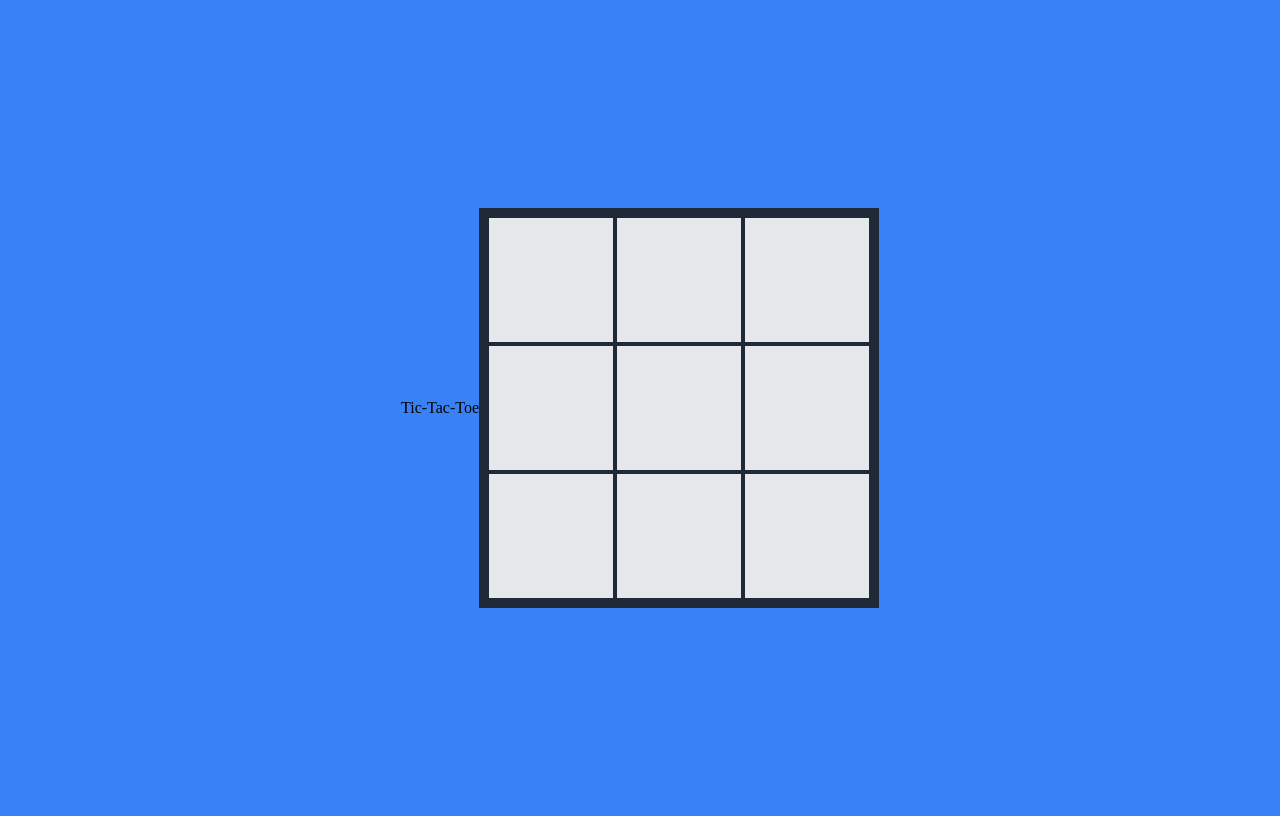
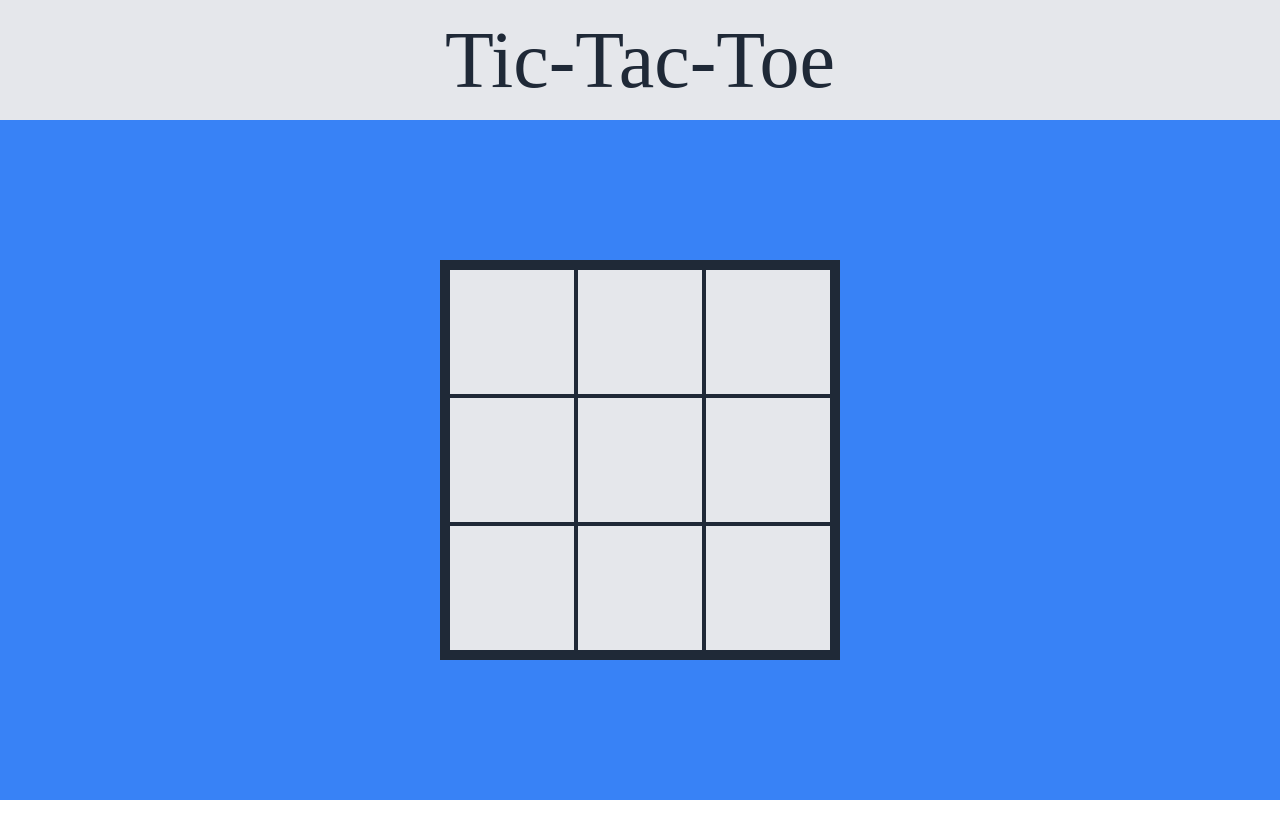
Before and after one commit to Tyree-White/tic-tac-toe, a plain HTML site: page index.html in a window 1280 px wide. Drawn offline with Linux system fonts and the light colour scheme.

Commit message:
Style and format header and container divs

```diff
--- a/style.css
+++ b/style.css
@@ -1,8 +1,23 @@
 body {
+    margin: 0;
+    padding: 0;
+}
+
+.header {
+    height: 15vh;
+    background: #e5e7eb;
     display: flex;
     justify-content: center;
     align-items: center;
-    height: 100vh;
+    color: #1f2937;
+    font-size: 10vh;
+}
+
+.container {
+    display: flex;
+    justify-content: center;
+    align-items: center;
+    height: 85vh;
     background: #3882f6;
 }
 
```
